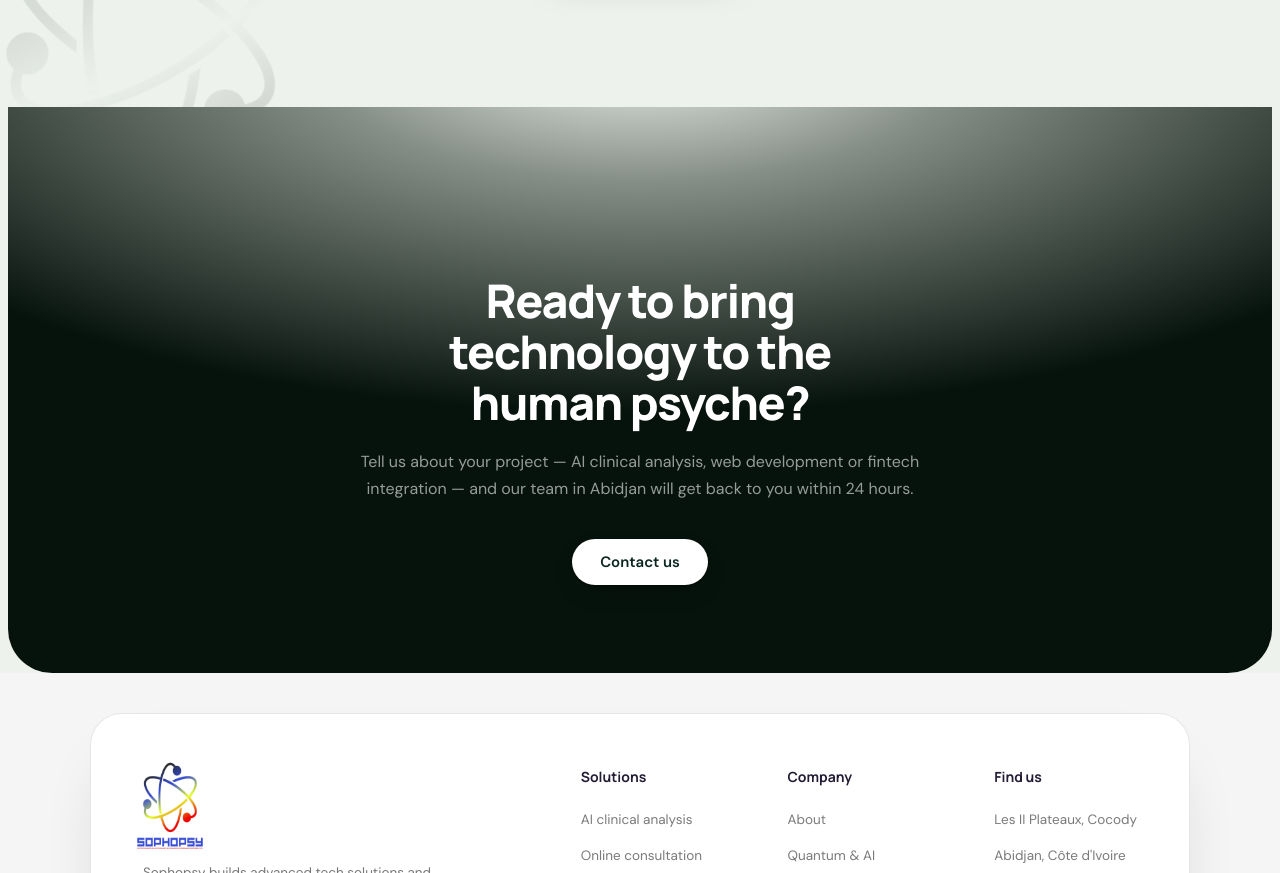
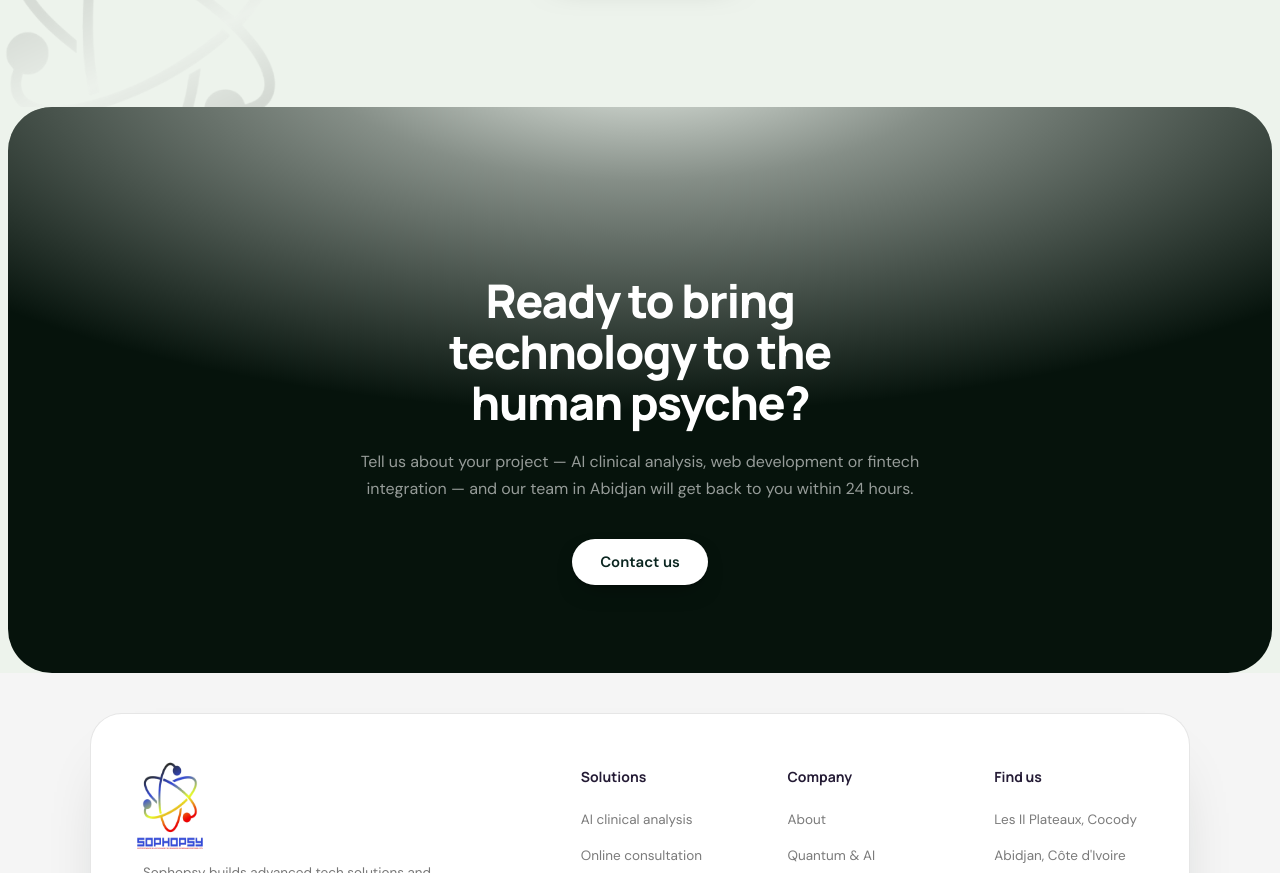
Before and after one commit to daraeleri/sophopsy-frontend, a website with bundled scripts: page src/index.html in a window 1280 px wide. Shown: the part 7259-8132 px from the top of the page. Built offline with nearby package versions, Linux system fonts and the light colour scheme.

Commit message:
fix(cta-card): adjust border-radius for consistency in styling

```diff
--- a/src/input.css
+++ b/src/input.css
@@ -1003,7 +1003,7 @@
 .cta-card {
     @apply relative isolate mx-auto flex flex-col items-center overflow-hidden text-center;
     padding: clamp(104px, 17vw, 168px) 20px clamp(56px, 8vw, 88px);
-    border-radius: 0 0 clamp(26px, 4vw, 44px) clamp(26px, 4vw, 44px);
+    border-radius: clamp(26px, 4vw, 44px) clamp(26px, 4vw, 44px);
     background: var(--cta-bg);
 }
 
```
Also changed, not shown: src/assets/css/dist/output.css.
